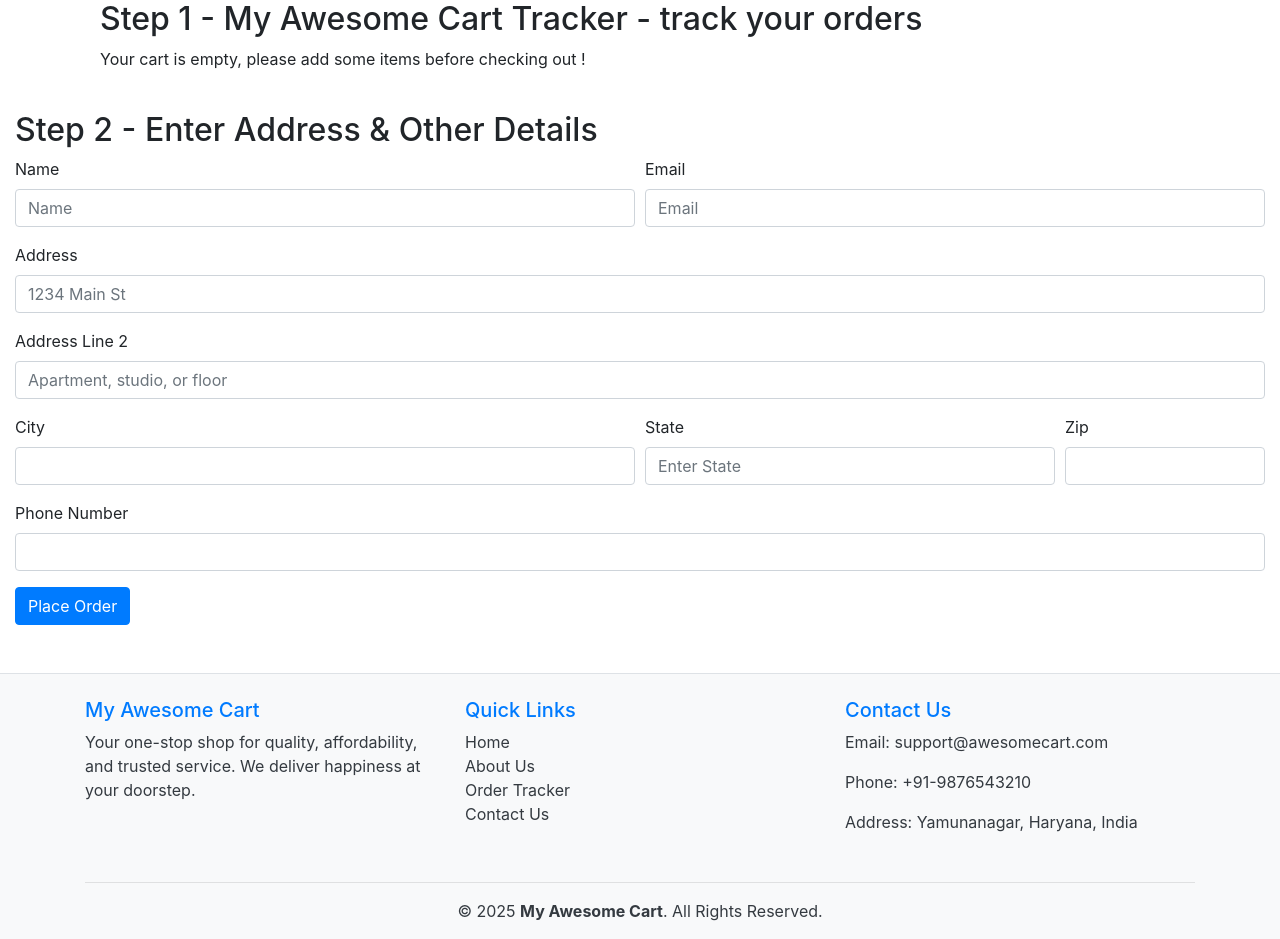
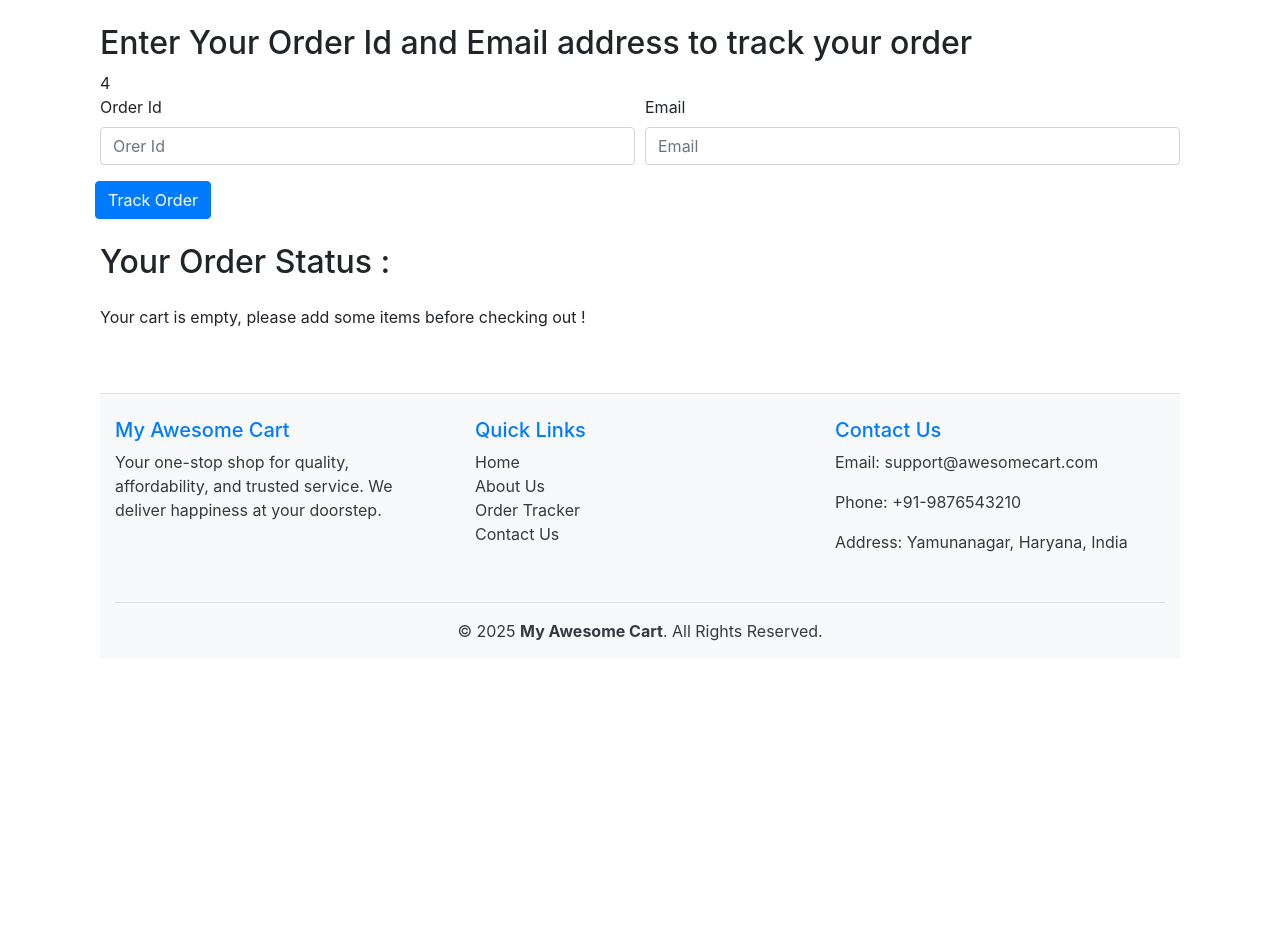
Before and after one commit to manaschawla/ecomwebsite, a Django app: template shop/templates/shop/tracker.html in a window 1280 px wide. Shown: the part 56-995 px from the top of the page. After the commit the page ends 697 px from the top, so only its background shows below. Run offline with Django 5.2, Linux system fonts and the light colour scheme; the template is opened without the code that fills it, so the values that code supplies are empty; some libraries are stand-ins or nearby versions.

Commit message:
created the tracker page for tracking orders

```diff
--- a/shop/templates/shop/tracker.html
+++ b/shop/templates/shop/tracker.html
@@ -1,61 +1,29 @@
 {% extends 'shop/basic.html' %}
-{%block title%}  Tracker {%endblock%}
+{%block title%} My Awesome Cart Tracker {%endblock%}
 {% block body%}
 <div class="container">
-    <div class="col">
-        <h2> Step 1 - My Awesome Cart Tracker - track your orders</h2>
-        <div>
-            <ul class="list-group" id='items'>
-            </ul>
-        </div>
-    </div>
-</div>
-  <div class="col my-4">
-        <h2> Step 2 - Enter Address & Other Details</h2>
-        <form method="post" action="/shop/checkout/" id = "myForm">
-                      {% csrf_token %}
-            <input type="hidden" name="itemsJson" id="itemsJson">
+    <div class="col my-4">
+        <h2> Enter Your Order Id and Email address to track your order </h2>4
+
+           <form method="post" action="#"  id="trackerform" > {%csrf_token %}
             <div class="form-row">
                 <div class="form-group col-md-6">
-                    <label for="name">Name</label>
-                    <input type="name" class="form-control" id="name" name="name" placeholder="Name">
+                    <label for="inputname">Order Id</label>
+                    <input type="text" class="form-control" id="orderId" name="orderId" placeholder="Orer Id">
                 </div>
                 <div class="form-group col-md-6">
                     <label for="inputEmail4">Email</label>
-                    <input type="email" class="form-control" id="inputEmail4" name="inputEmail4" placeholder="Email">
+                    <input type="email" class="form-control" id="email" name="email" placeholder="Email">
                 </div>
+                 <button type="submit" class="btn btn-primary">Track Order</button>
             </div>
-            <div class="form-group">
-                <label for="inputAddress">Address</label>
-                <input type="text" class="form-control" id="inputAddress" name="inputAddress" placeholder="1234 Main St">
-            </div>
-            <div class="form-group">
-                <label for="inputAddress2">Address Line 2</label>
-                <input type="text" class="form-control" id="inputAddress2" name="inputAddress2" placeholder="Apartment, studio, or floor">
-            </div>
-            <div class="form-row">
-                <div class="form-group col-md-6">
-                    <label for="inputCity">City</label>
-                    <input type="text" class="form-control" id="inputCity" name="inputCity">
-                </div>
-                <div class="form-group col-md-4">
-                    <label for="inputState">State</label>
-                    <input type="text" class="form-control" id="inputState" name="inputState" placeholder="Enter State">
-                    </select>
-                </div>
-                <div class="form-group col-md-2">
-                    <label for="inputZip">Zip</label>
-                    <input type="text" class="form-control" id="inputZip" name="inputZip">
-                </div>
-            </div>
-            <div class="form-group">
-                <label for="inputZip">Phone Number</label>
-                <input type="tel" class="form-control" id="inputPhone" name="inputPhone">
-            </div>
-            <button type="submit" class="btn btn-primary">Place Order</button>
-        </form>
     </div>
-</div>
+    <div class="col my-4">
+        <h2>Your Order Status :</h2>
+        <div class="my-4">
+            <ul class="list-group" id="items">
+            </ul>
+        </div>
 <script src="https://code.jquery.com/jquery-3.6.0.min.js"></script>
 <script>
     if (localStorage.getItem('cart') == null) {
```
Also changed, not shown: shop/views.py (+21 -1 lines).
